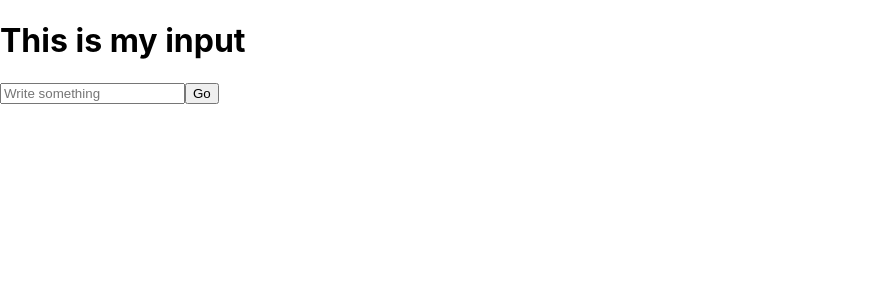
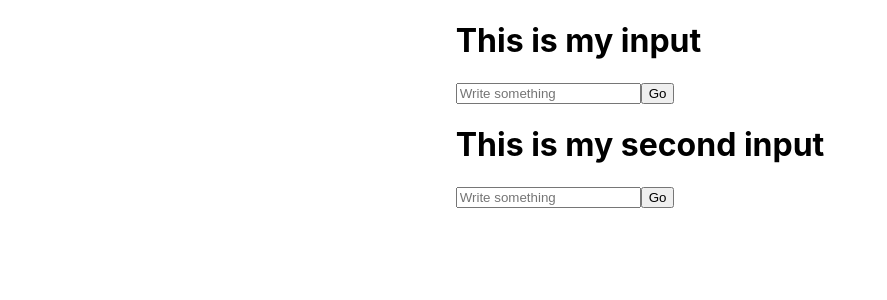
Before and after one commit to OdirileK/Firebase-App, a React (Create React App) app: page / in a window 1280 px wide. Shown: the top 300 px of the page, without its empty margins (0-887 px from the left). Built offline with nearby package versions, Linux system fonts and the light colour scheme.

Commit message:
2nd input

```diff
--- a/src/App.js
+++ b/src/App.js
@@ -3,7 +3,8 @@ import './App.css';
 
 function App() {
   return (
-    <div >
+    <div style={{display: 'flex', justifyContent: 'center', alignItems: 'center'}}>
+<div >
     <h1>This is my input</h1>
     <input
     name='name'
@@ -11,7 +12,16 @@ function App() {
     placeholder='Write something'
     />
     <button>Go</button>
+    <h1>This is my second input</h1>
+    <input
+    name='name'
+    type='text'
+    placeholder='Write something'
+    />
+    <button>Go</button>
     </div>
+    </div>
+
   );
 }
 
```
